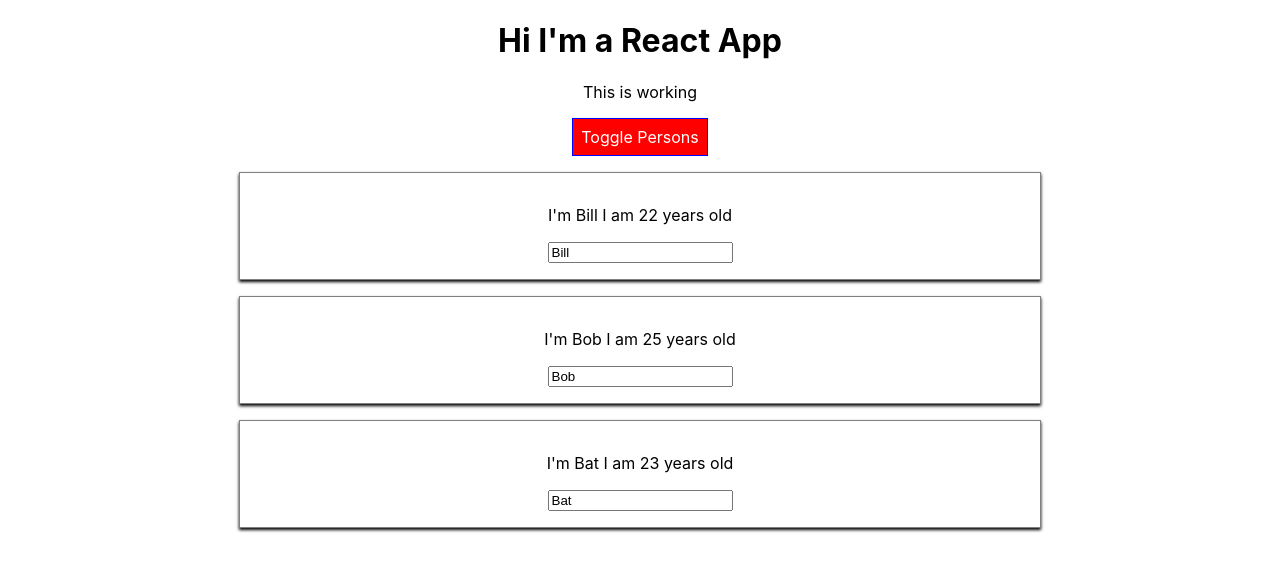
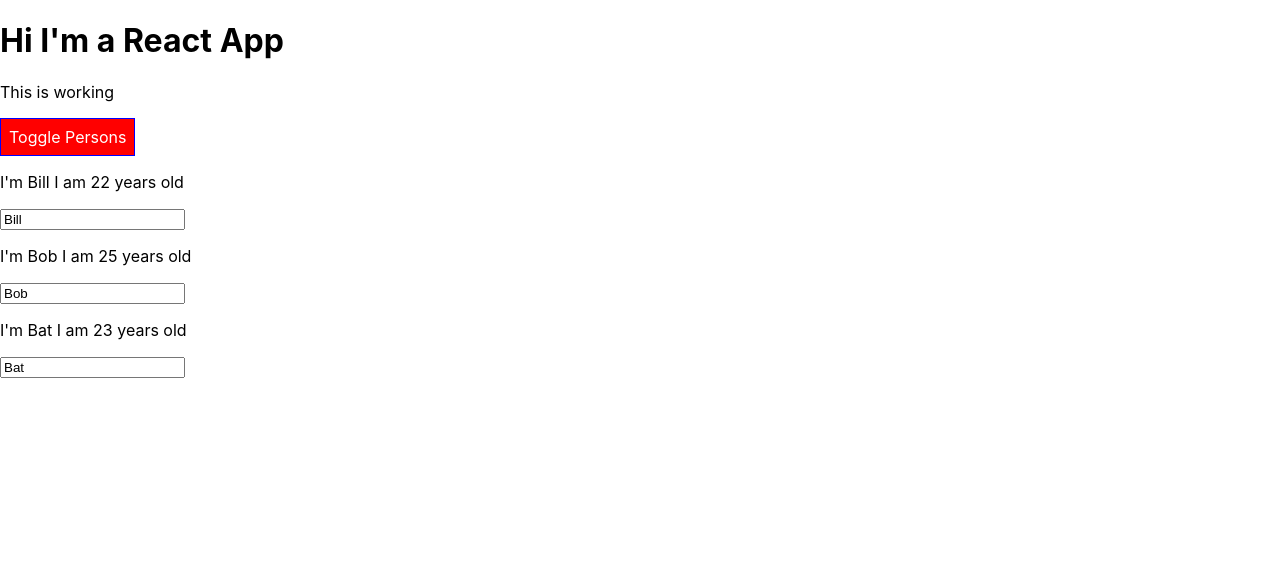
Before and after one commit to cronayne/react-course, a React app in the folder react-app/: page / in a window 1280 px wide. Both pictures are taken after a click on the button "Toggle Persons". Shown: the top 572 px of the page. Built offline with nearby package versions, Linux system fonts and the light colour scheme.

Commit message:
Added the new CSS Modules to App and Person

```diff
--- a/react-app/src/App.js
+++ b/react-app/src/App.js
@@ -1,5 +1,5 @@
 import React, { Component } from 'react';
-import './App.css';
+import appStyles from './App.css';
 import Person from "./Person/Person";
 
 class App extends Component {
@@ -71,14 +71,14 @@ class App extends Component {
 
     const classes = [];
     if (this.state.persons.length <= 2) {
-      classes.push('red');
+      classes.push( appStyles.red );
     }
     if (this.state.persons.length <= 1) {
-      classes.push('bold');
+      classes.push( appStyles.bold );
     }
 
     return (
-        <div className="App">
+        <div className={appStyles.App}>
           <h1>Hi I'm a React App</h1>
           <p className={classes.join(' ')}>This is working</p>
           <button
--- a/react-app/src/Person/Person.js
+++ b/react-app/src/Person/Person.js
@@ -1,9 +1,9 @@
 import React from 'react';
-import './Person.css';
+import personStyles from './Person.css';
 
 const person = (props) => {
     return (
-        <div className="Person">
+        <div className={ personStyles.Person }>
             <p onClick={props.click}>I'm {props.name} I am {props.age} years old</p>
             <p>{props.children}</p>
             <input type="text" onChange={props.changed} value={props.name} />
```
